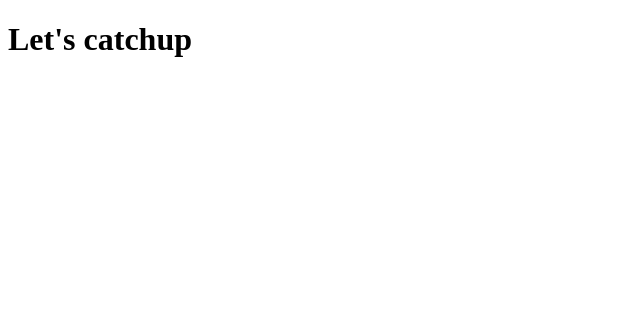
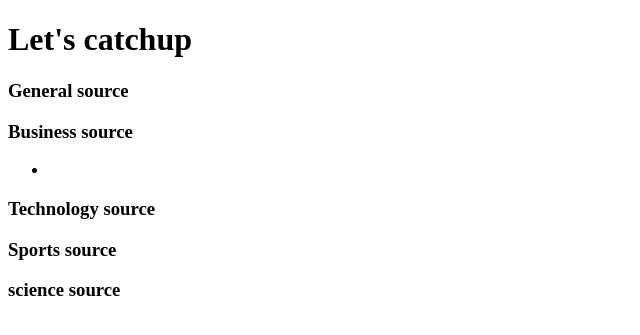
Before and after one commit to Tuitoek/News_highlight, a Flask app: page / in a window 1280 px wide. Shown: the top 335 px of the page, without its empty margins (0-640 px from the left). Run offline with Flask 2, Linux system fonts and the light colour scheme.

Commit message:
Updated source.html

```diff
--- a/app/templates/source.html
+++ b/app/templates/source.html
@@ -11,7 +11,79 @@
 </head>
 
 <body>
-  <h1> Let's catchup</h1>
+  <div class="">
+    <h1> Let's catchup</h1>
+    <div class="general">
+      <h3> General source</h3>
+      <ul>
+        {% for general_news in general %}
+        <li>
+          <p>{{ general_news.name}}</p><br>
+          <p>{{general_news.description}}</p><br>
+          <p><button type="button" name="Read more">{{general_news.url}}</button></p>
+        </li>
+        {% endfor %}
+      </ul>
+    </div>
+    <div class="business">
+      <!--Business source-->
+      <h3>Business source </h3>
+      <ul>
+        <li>
+        {%for business_news in business%}
+        <p>{{ business_news.name}}</p><br>
+        <p>{{business_news.description}}</p><br>
+        <p><button type="button" name="Read more">{{business_news.url}}</button></p>
+      </li>
+        {%endfor%}
+
+    </div>
+    <div class="technology">
+      <!--Technology source-->
+      <h3>Technology source </h3>
+      <ul>
+        {%for technology_news in technology%}
+        <li>
+        <p>{{ technology_news.name}}</p><br>
+        <p>{{technology_news.description}}</p><br>
+        <p><button type="button" name="Read more">{{technology_news.url}}</button></p>
+      </li>
+        {%endfor%}
+      </ul>
+
+    </div>
+    <div class="sports">
+
+      <!--Sports source-->
+      <h3>Sports source </h3>
+      <ul>
+        {%for sport_news in sports%}
+        <li>
+        <p>{{sport_news.name}}</p><br>
+        <p>{{sport_news.description}}</p><br>
+        <p><button type="button" name="Read more">{{sport_news.url}}</button></p>
+      </li>
+        {%endfor%}
+      </ul>
+    </div>
+    <div class="science">
+      <!--Science source-->
+      <h3>science source </h3>
+      <ul>
+        {%for science_news in science%}
+        <li>
+        <p>{{science_news.name}}</p><br>
+        <p>{{science_news.description}}</p><br>
+        <p><button type="button" name="Read more">{{science_news.url}}</button></p>
+      </li>
+        {%endfor%}
+      </ul>
+    </div>
+
+
+
+
+  </div>
 
 </body>
 
```
